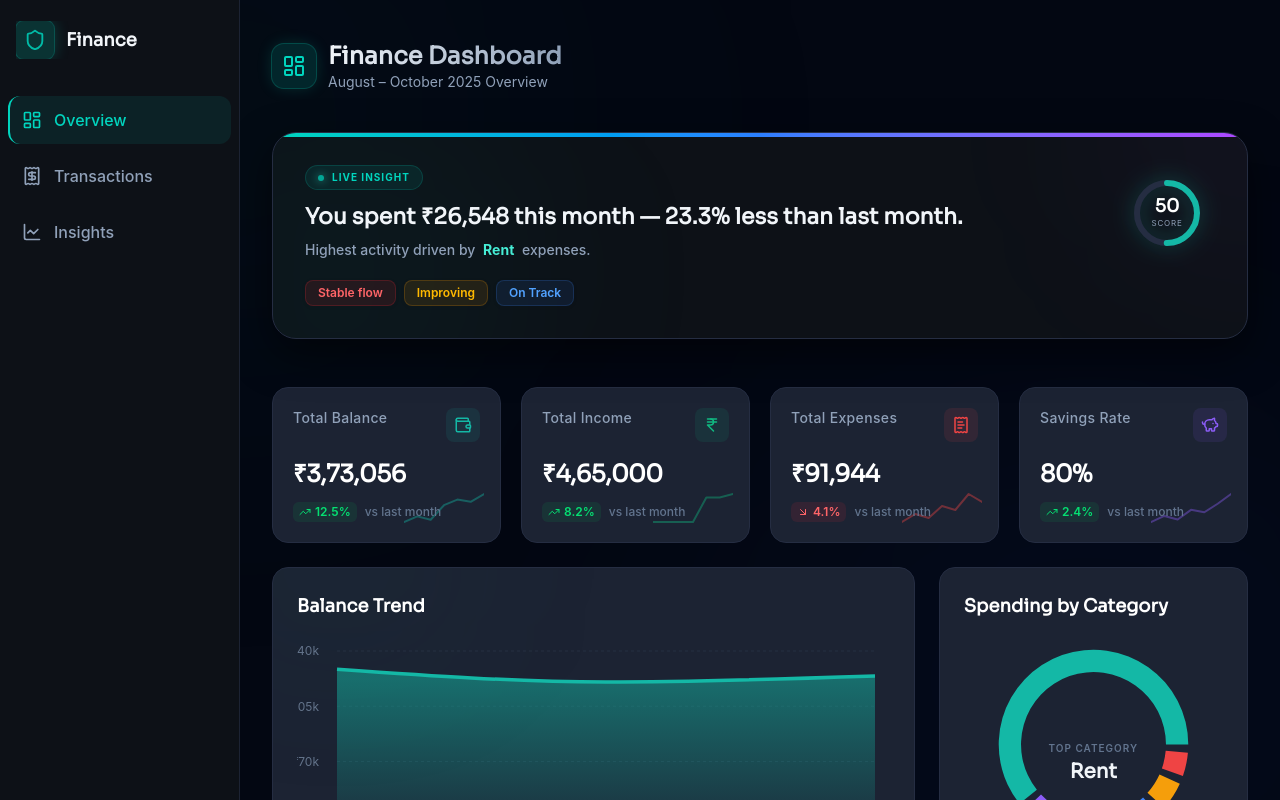
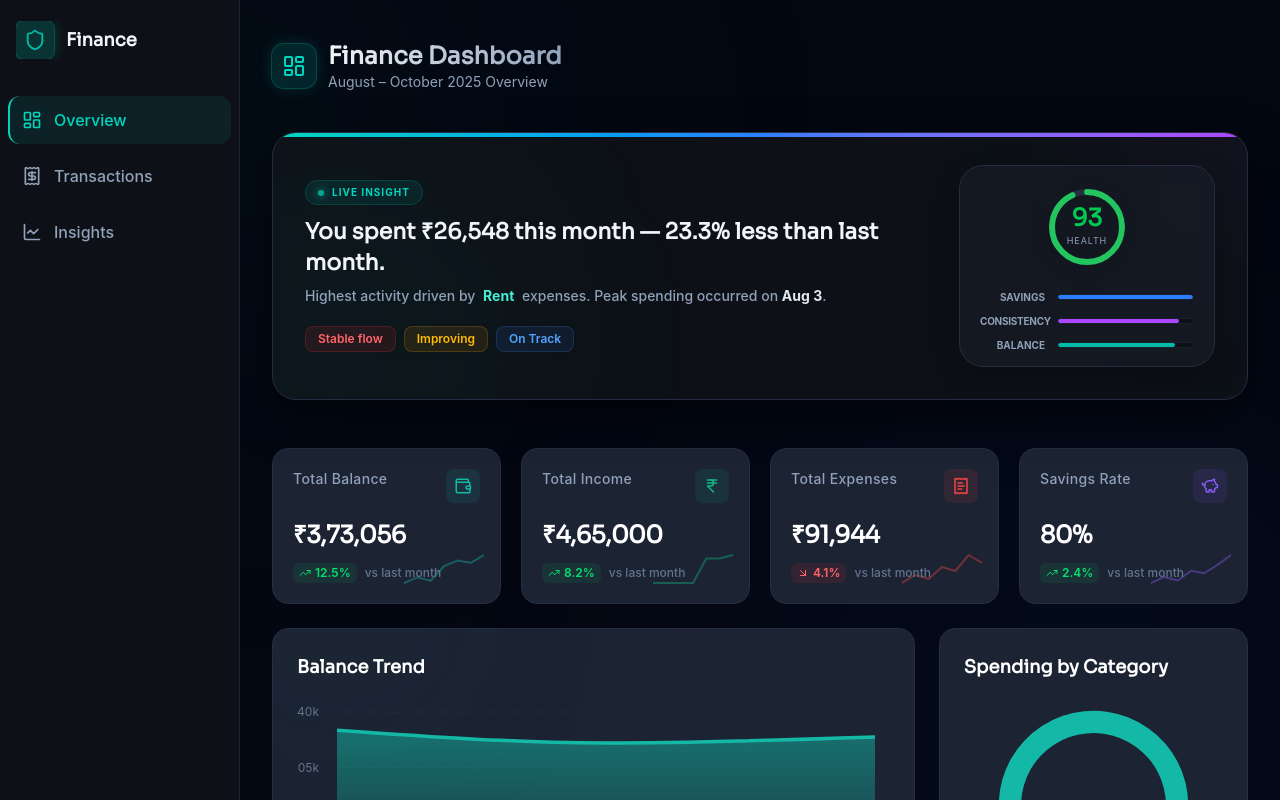
Before and after one commit to vansh-tambi/Zoryvn_FinanceDashboard, a React (Vite) app: page / in a window 1280 px wide. Built offline with nearby package versions, Linux system fonts and the light colour scheme.

Commit message:
readme updated

```diff
--- /dev/null
+++ b/src/components/FinancialHealthScore.jsx
@@ -0,0 +1,158 @@
+import React, { useState, useMemo } from 'react';
+import { motion, AnimatePresence } from 'framer-motion';
+import { useFinanceStore } from '../store/useFinanceStore';
+import { getSavingsRate, getMonthlyTotals, getCategoryTotals } from '../utils/derive';
+
+const Tooltip = ({ children, content }) => {
+    const [isVisible, setIsVisible] = useState(false);
+    return (
+        <div
+            className="relative w-full"
+            onMouseEnter={() => setIsVisible(true)}
+            onMouseLeave={() => setIsVisible(false)}
+        >
+            {children}
+            <AnimatePresence>
+                {isVisible && (
+                    <motion.div
+                        initial={{ opacity: 0, y: 5 }}
+                        animate={{ opacity: 1, y: 0 }}
+                        exit={{ opacity: 0, y: 5 }}
+                        className="absolute bottom-full left-1/2 -translate-x-1/2 mb-2 w-48 p-2 bg-[#1C2333] border border-[#252D42] text-[10px] sm:text-xs text-slate-300 rounded-lg shadow-xl z-50 pointer-events-none text-center"
+                    >
+                        {content}
+                    </motion.div>
+                )}
+            </AnimatePresence>
+        </div>
+    );
+};
+
+const FinancialHealthScore = () => {
+    const transactions = useFinanceStore(state => state.transactions);
+
+    const metrics = useMemo(() => {
+        // 1. Savings Score (max 40)
+        const savingsRate = getSavingsRate(transactions);
+        const savingsScoreRaw = (savingsRate / 50) * 40;
+        const savingsScore = Math.min(40, Math.max(0, savingsScoreRaw));
+
+        // 2. Consistency Score (max 30)
+        const monthKeys = [...new Set(transactions.map(t => t.date.substring(0, 7)))];
+        const monthlyExpenses = monthKeys.map(m => getMonthlyTotals(transactions, m).expense);
+        let consistencyScore = 30; // perfect score if not enough data
+        if (monthlyExpenses.length > 1) {
+            const mean = monthlyExpenses.reduce((a, b) => a + b, 0) / monthlyExpenses.length;
+            if (mean > 0) {
+                const variance = monthlyExpenses.reduce((a, b) => a + Math.pow(b - mean, 2), 0) / monthlyExpenses.length;
+                const stdDev = Math.sqrt(variance);
+                const cv = stdDev / mean;
+                consistencyScore = Math.max(0, 30 * (1 - Math.min(cv, 1)));
+            }
+        }
+
+        // 3. Category Balance (max 30)
+        const cats = getCategoryTotals(transactions).filter(c => c.category !== 'salary' && c.category !== 'freelance');
+        let categoryBalance = 30;
+        if (cats.length > 0) {
+            const totalExpense = cats.reduce((acc, curr) => acc + curr.total, 0);
+            if (totalExpense > 0) {
+                const topRatio = cats[0].total / totalExpense;
+                if (topRatio > 0.6) {
+                    const overage = topRatio - 0.6; // max 0.4 over
+                    categoryBalance = Math.max(0, 30 - ((overage / 0.4) * 30));
+                }
+            }
+        }
+
+        const totalScore = Math.round(savingsScore + consistencyScore + categoryBalance);
+        return { savingsScore, consistencyScore, categoryBalance, totalScore };
+    }, [transactions]);
+
+    const { savingsScore, consistencyScore, categoryBalance, totalScore } = metrics;
+
+    let colorClass, strokeColor;
+    if (totalScore > 70) {
+        colorClass = "text-green-500";
+        strokeColor = "#22c55e";
+    } else if (totalScore >= 40) {
+        colorClass = "text-amber-500";
+        strokeColor = "#f59e0b";
+    } else {
+        colorClass = "text-red-500";
+        strokeColor = "#ef4444";
+    }
+
+    const radius = 35;
+    const circumference = 2 * Math.PI * radius;
+    const strokeDashoffset = circumference - (totalScore / 100) * circumference;
+
+    return (
+        <div className="flex flex-col items-center bg-[#1A202C]/50 backdrop-blur-sm p-4 rounded-3xl border border-[#252D42] w-56 md:w-64 shadow-[0_10px_30px_rgba(0,0,0,0.3)]">
+            <div className="relative flex items-center justify-center mb-5">
+                <svg width="90" height="90" className="transform -rotate-90 drop-shadow-[0_5px_15px_rgba(0,0,0,0.3)]">
+                    <circle cx="45" cy="45" r={radius} fill="none" stroke="#252D42" strokeWidth="6" />
+                    <motion.circle
+                        cx="45"
+                        cy="45"
+                        r={radius}
+                        fill="none"
+                        stroke={strokeColor}
+                        strokeWidth="6"
+                        strokeLinecap="round"
+                        strokeDasharray={circumference}
+                        initial={{ strokeDashoffset: circumference }}
+                        animate={{ strokeDashoffset }}
+                        transition={{ duration: 1.8, ease: "easeOut", type: "spring", bounce: 0.2 }}
+                    />
+                </svg>
+                <div className="absolute inset-0 flex flex-col items-center justify-center pointer-events-none">
+                    <span className={`font-sora font-bold text-2xl leading-none ${colorClass}`}>{totalScore}</span>
+                    <span className="text-[9px] uppercase tracking-widest text-slate-400 mt-1">Health</span>
+                </div>
+            </div>
+
+            <div className="w-full flex flex-col gap-3.5 px-1">
+                <Tooltip content="Savings Rate tracked (Threshold capped at 50%)">
+                    <div className="flex items-center gap-3">
+                        <span className="text-[10px] uppercase font-bold text-slate-400 w-[65px] leading-none text-right">Savings</span>
+                        <div className="flex-1 h-1.5 bg-[#0D1117] rounded-full overflow-hidden border border-[#252D42]/50">
+                            <motion.div
+                               initial={{ scaleX: 0 }} whileInView={{ scaleX: 1 }} viewport={{ once: true }}
+                               style={{ width: `${(savingsScore/40)*100}%` }}
+                               className="h-full bg-blue-500 rounded-full origin-left" transition={{ duration: 1, delay: 0.2 }}
+                            />
+                        </div>
+                    </div>
+                </Tooltip>
+
+                <Tooltip content="Checks Standard Deviation of expenses. High variance impacts score.">
+                    <div className="flex items-center gap-3">
+                        <span className="text-[10px] uppercase font-bold text-slate-400 w-[65px] leading-none text-right tracking-tight">Consistency</span>
+                        <div className="flex-1 h-1.5 bg-[#0D1117] rounded-full overflow-hidden border border-[#252D42]/50">
+                            <motion.div
+                               initial={{ scaleX: 0 }} whileInView={{ scaleX: 1 }} viewport={{ once: true }}
+                               style={{ width: `${(consistencyScore/30)*100}%` }}
+                               className="h-full bg-purple-500 rounded-full origin-left" transition={{ duration: 1, delay: 0.4 }}
+                            />
+                        </div>
+                    </div>
+                </Tooltip>
+
+                <Tooltip content="Scores diversity. Penalizes strongly if one category dominates >60%.">
+                    <div className="flex items-center gap-3">
+                        <span className="text-[10px] uppercase font-bold text-slate-400 w-[65px] leading-none text-right">Balance</span>
+                        <div className="flex-1 h-1.5 bg-[#0D1117] rounded-full overflow-hidden border border-[#252D42]/50">
+                            <motion.div
+                               initial={{ scaleX: 0 }} whileInView={{ scaleX: 1 }} viewport={{ once: true }}
+                               style={{ width: `${(categoryBalance/30)*100}%` }}
+                               className="h-full bg-teal-500 rounded-full origin-left" transition={{ duration: 1, delay: 0.6 }}
+                            />
+                        </div>
+                    </div>
+                </Tooltip>
+            </div>
+        </div>
+    );
+};
+export default FinancialHealthScore;
--- a/src/components/HeroInsightBanner.jsx
+++ b/src/components/HeroInsightBanner.jsx
@@ -1,38 +1,8 @@
 import React, { useMemo } from 'react';
 import { motion } from 'framer-motion';
 import { useFinanceStore } from '../store/useFinanceStore';
-import { getMonthlyTotals, getSuspiciousPatterns, getSavingsRate, getCategoryTotals } from '../utils/derive';
-
-const CircularProgress = ({ progress }) => {
-  const radius = 30;
-  const circumference = 2 * Math.PI * radius;
-  const strokeDashoffset = circumference - (progress / 100) * circumference;
-
-  return (
-    <div className="relative flex items-center justify-center pointer-events-none">
-      <svg width="80" height="80" className="transform -rotate-90 drop-shadow-[0_0_10px_rgba(20,184,166,0.4)]">
-        <circle cx="40" cy="40" r={radius} fill="none" stroke="#252D42" strokeWidth="6" />
-        <motion.circle
-          cx="40"
-          cy="40"
-          r={radius}
-          fill="none"
-          stroke="#14b8a6" // teal
-          strokeWidth="6"
-          strokeLinecap="round"
-          strokeDasharray={circumference}
-          initial={{ strokeDashoffset: circumference }}
-          animate={{ strokeDashoffset }}
-          transition={{ duration: 1.5, ease: "easeOut", type: "spring", bounce: 0.2 }}
-        />
-      </svg>
-      <div className="absolute inset-0 flex flex-col items-center justify-center">
-        <span className="text-white font-sora font-bold text-lg leading-none">{Math.round(progress)}</span>
-        <span className="text-[8px] text-slate-400 uppercase tracking-widest mt-0.5">Score</span>
-      </div>
-    </div>
-  );
-};
+import { getMonthlyTotals, getCategoryTotals } from '../utils/derive';
+import FinancialHealthScore from './FinancialHealthScore';
 
 const HeroInsightBanner = () => {
     const transactions = useFinanceStore(state => state.transactions);
@@ -55,22 +25,13 @@ const HeroInsightBanner = () => {
             deltaPct = ((currentTotals.expense - lastTotals.expense) / lastTotals.expense) * 100;
         }
 
-        const patterns = getSuspiciousPatterns(transactions);
-        const savingsRate = getSavingsRate(transactions);
         const cats = getCategoryTotals(transactions).filter(c => c.category !== 'salary' && c.category !== 'freelance');
 
-        // Score formulas
-        let consistencyScore = 100 - (patterns.filter(p => p.level !== 'green').length * 20);
-        consistencyScore = Math.max(0, consistencyScore);
-
-        let categoryBalance = 100;
-        if (cats.length > 0 && currentTotals.expense > 0) {
-           const topRatio = cats[0].total / currentTotals.expense;
-           categoryBalance = Math.max(0, 100 - (topRatio * 100)); // The lower the concentration in one bucket, the better
+        let spikeDateStr = 'this month';
+        if (transactions.length > 0) {
+            const maxTxn = [...transactions.filter(t => t.type === 'expense')].sort((a,b) => b.amount - a.amount)[0];
+            if (maxTxn) spikeDateStr = new Date(maxTxn.date).toLocaleDateString('en-US', { month: 'short', day: 'numeric' });
         }
-
-        let healthScore = (savingsRate * 0.4) + (consistencyScore * 0.3) + (categoryBalance * 0.3);
-        healthScore = Math.min(100, Math.max(0, healthScore));
 
         const isLess = deltaPct <= 0;
         const formattedExpense = currentTotals.expense.toLocaleString('en-IN');
@@ -80,7 +41,7 @@ const HeroInsightBanner = () => {
             headline,
             isLess,
             topCategory: cats[0]?.category || 'Unknown',
-            healthScore,
+            spikeDate: spikeDateStr,
             tags: ['Stable flow', isLess ? 'Improving' : 'High Spend', 'On Track']
         };
     }, [transactions]);
@@ -91,7 +52,7 @@ const HeroInsightBanner = () => {
         <motion.div
            initial={{ opacity: 0, y: -20 }}
            animate={{ opacity: 1, y: 0 }}
-           className="relative bg-[#0D1117] rounded-[24px] p-6 md:p-8 mb-6 overflow-hidden border border-[#252D42] shadow-[0_15px_40px_rgba(0,0,0,0.5)] group z-10"
+           className="relative bg-[#0D1117] rounded-[24px] p-6 md:p-8 mb-6 overflow-hidden border border-[#252D42] shadow-[0_15px_40px_rgba(0,0,0,0.5)] group z-10 flex flex-col md:flex-row items-center justify-between gap-8 md:gap-4"
         >
            {/* Animated gradient top border via Framer scale */}
            <motion.div
@@ -102,8 +63,7 @@ const HeroInsightBanner = () => {
            />
            <div className="absolute top-0 left-0 right-0 h-1 bg-gradient-to-r from-[#252D42] to-transparent z-10" />
 
-           <div className="flex flex-col md:flex-row items-center md:items-start justify-between gap-6 relative z-10">
-               <div className="flex flex-col w-full text-center md:text-left">
+           <div className="flex flex-col w-full text-center md:text-left relative z-10">
                <div className="flex items-center justify-center md:justify-start mb-3">
                    <div className="flex items-center gap-2 px-3 py-1 rounded-full bg-teal-500/10 border border-teal-500/20 text-teal-400 text-[10px] font-bold tracking-widest uppercase">
                        <span className="w-1.5 h-1.5 rounded-full bg-teal-400 animate-pulse shadow-[0_0_8px_rgba(45,212,191,1)]" /> Live Insight
@@ -115,7 +75,7 @@ const HeroInsightBanner = () => {
                </h2>
 
                <p className="text-slate-400 text-sm font-medium mb-5">
-                       Highest activity driven by <span className="text-teal-300 capitalize font-bold mx-1">{bannerData.topCategory}</span> expenses.
+                   Highest activity driven by <span className="text-teal-300 capitalize font-bold mx-1">{bannerData.topCategory}</span> expenses. Peak spending occurred on <span className="text-slate-200 font-bold">{bannerData.spikeDate}</span>.
                </p>
 
                <div className="flex flex-wrap gap-2 justify-center md:justify-start">
@@ -125,9 +85,8 @@ const HeroInsightBanner = () => {
                </div>
            </div>
 
-               <div className="shrink-0 flex items-center justify-center w-full md:w-auto p-2">
-                   <CircularProgress progress={bannerData.healthScore} />
-               </div>
+           <div className="shrink-0 flex items-center justify-center relative z-10 w-full md:w-auto">
+               <FinancialHealthScore />
            </div>
 
            <div className="absolute -left-32 -bottom-32 w-96 h-96 bg-teal-500/5 rounded-full blur-[100px] pointer-events-none" />
@@ -135,5 +94,4 @@ const HeroInsightBanner = () => {
         </motion.div>
     );
 };
-
 export default HeroInsightBanner;
```
Lines whose indentation alone changed are shown as unchanged.
